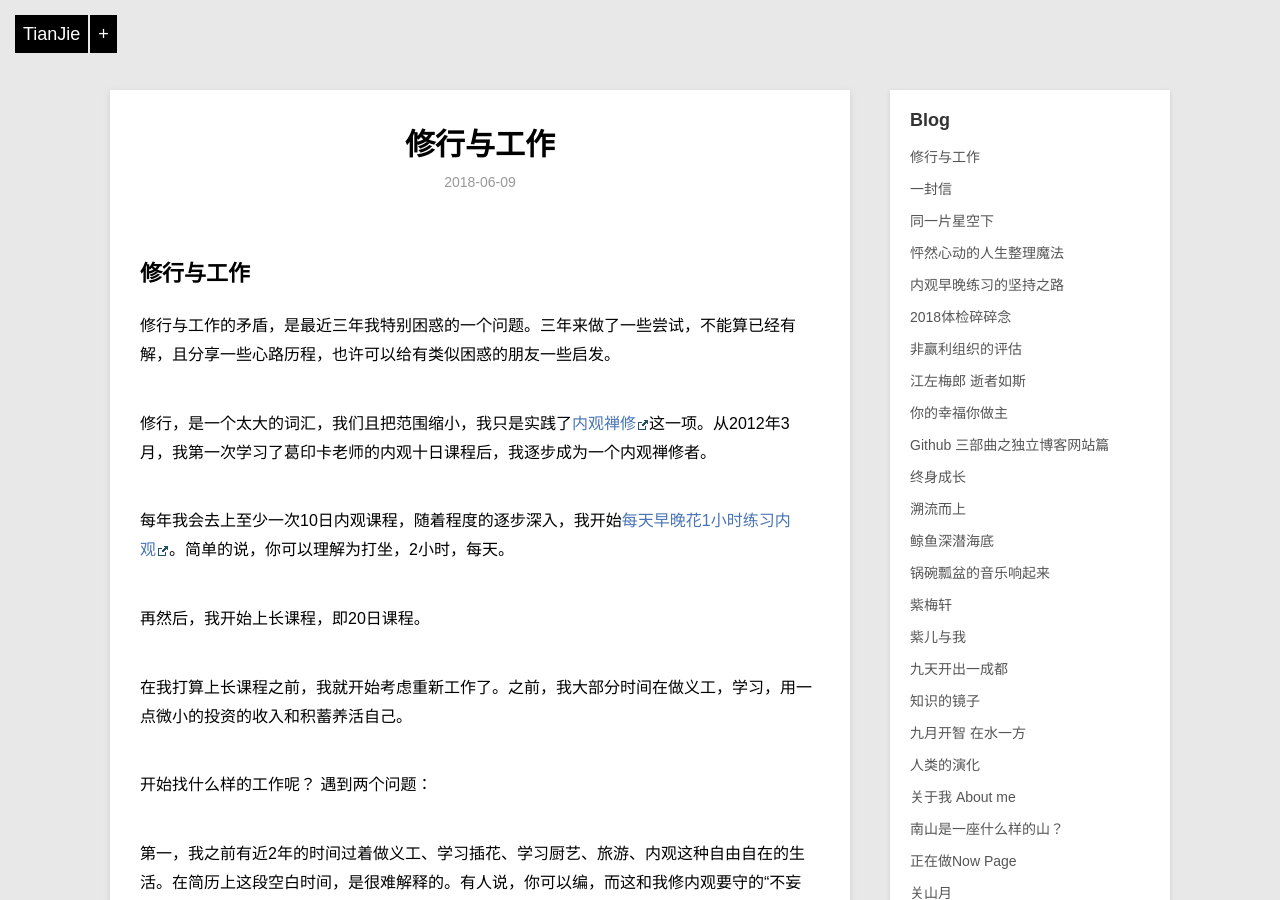
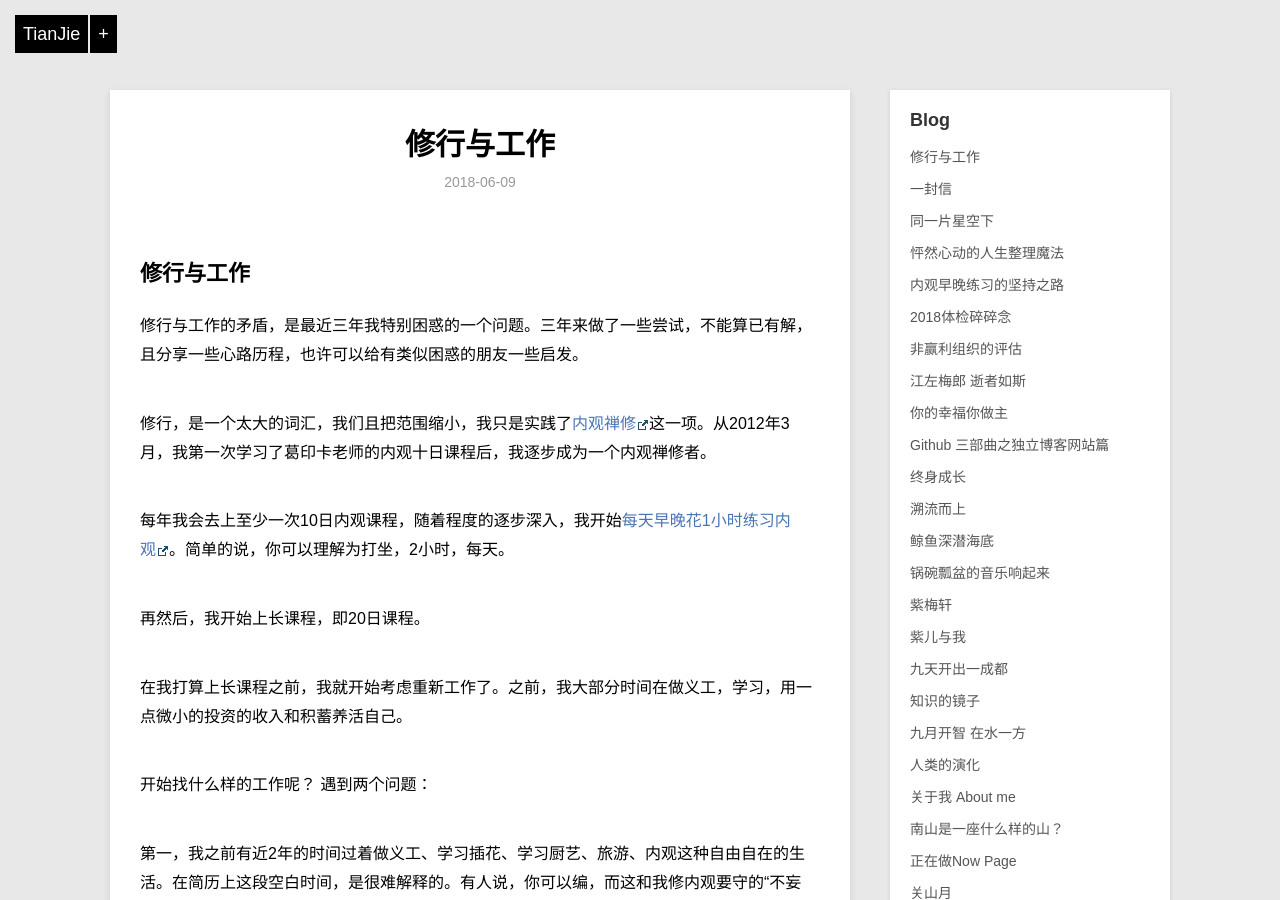
Before and after one commit to violettianjie/violettianjie.github.io, a Jekyll site: the page built from _posts/blog/2018-06-09-MeditationWork.md, in a window 1280 px wide and 900 px high. Built offline with Jekyll 4.4.1, drawn with Linux system fonts in a browser that asks for light colours; some of the changed text lies outside the part shown.

Commit message:
Update 2018-06-09-MeditationWork.md

```diff
--- a/_posts/blog/2018-06-09-MeditationWork.md
+++ b/_posts/blog/2018-06-09-MeditationWork.md
@@ -8,7 +8,7 @@ category: blog
 
 ## 修行与工作
 
-修行与工作的矛盾，是最近三年我特别困惑的一个问题。三年来做了一些尝试，不能算已经有解，且分享一些心路历程，也许可以给有类似困惑的朋友一些启发。
+修行与工作的矛盾，是最近三年我特别困惑的一个问题。三年来做了一些尝试，不能算已有解，且分享一些心路历程，也许可以给有类似困惑的朋友一些启发。
 
 修行，是一个太大的词汇，我们且把范围缩小，我只是实践了[内观禅修](http://ng.81355.net)这一项。从2012年3月，我第一次学习了葛印卡老师的内观十日课程后，我逐步成为一个内观禅修者。
 
```
Also changed, not shown: other parts of _posts/blog/2018-06-09-MeditationWork.md (+1 -1 lines).
